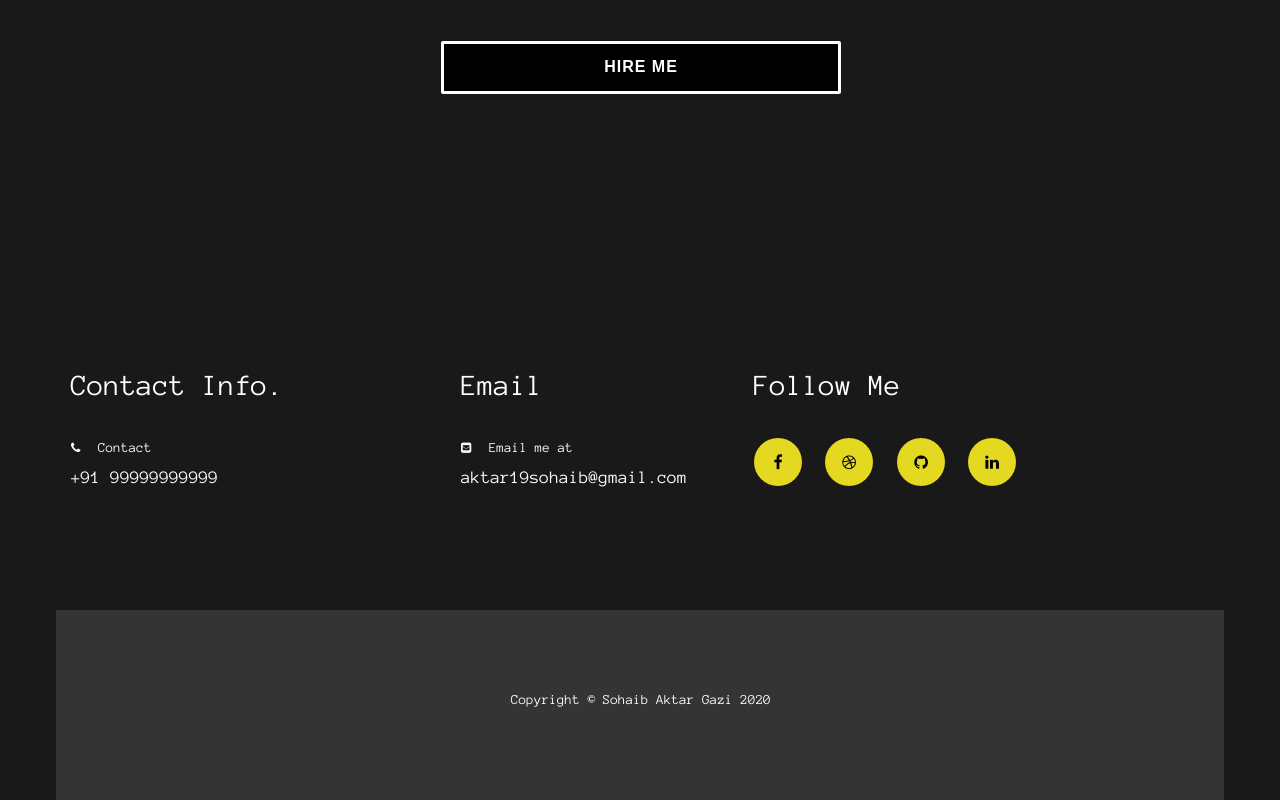
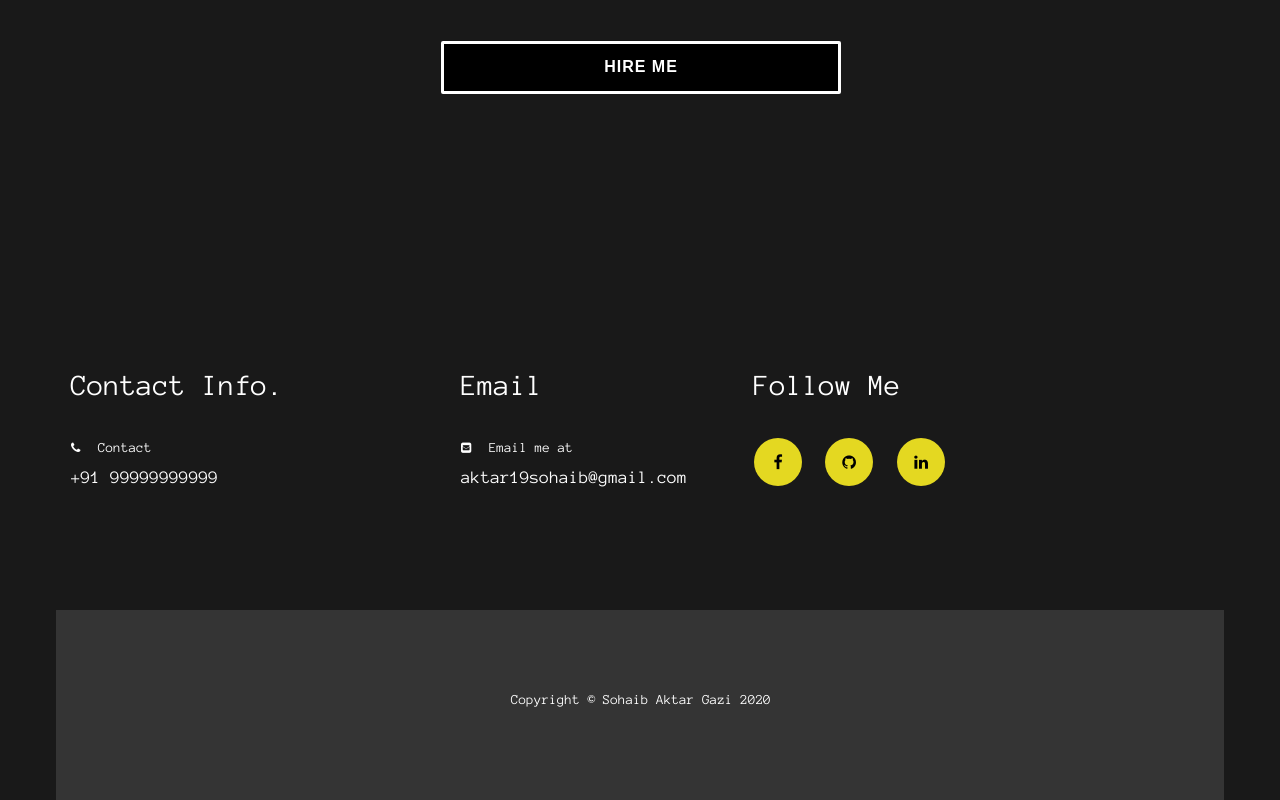
Before and after one commit to sohaibaktar/sohaib_aktar, a plain HTML site: page index.html in a window 1280 px wide. Shown: the part 2080-2880 px from the top of the page. Drawn offline with Linux system fonts and the light colour scheme.

Commit message:
update readme.md

```diff
--- a/index.html
+++ b/index.html
@@ -2,12 +2,6 @@
 <html lang="en">
 <head>
     <meta charset="UTF-8">
-    <!--<meta name="viewport" content="width=device-width, initial-scale=1">-->
-    <!--<meta name="keywords" content="">-->
-    <!--<meta name="description" content="">-->
-
-
-
 
     <link rel="stylesheet" href="css/bootstrap.min.css">
     <link rel="stylesheet" href="css/style.css">
@@ -200,7 +194,6 @@
                 <h2 class="heading">Follow Me</h2>
                 <ul class="social-icon">
                     <li><a href="https://www.facebook.com/profile.php?id=100007601595552" class="fa fa-facebook wow bounceIn" data-wow-delay="0.3s"></a></li>
-                    <li><a href="https://dribbble.com/rishz" class="fa fa-dribbble wow bounceIn" data-wow-delay="0.9s"></a></li>
                     <li><a href="https://github.com/sohaibaktar" class="fa fa-github wow bounceIn" data-wow-delay="0.9s"></a></li>
                     <li><a href="https://www.linkedin.com/in/sohaib-aktar-gazi-75173417a/" class="fa fa-linkedin wow bounceIn" data-wow-delay="0.9s"></a></li>
                 </ul>
```
Also changed, not shown: 1 other file.
